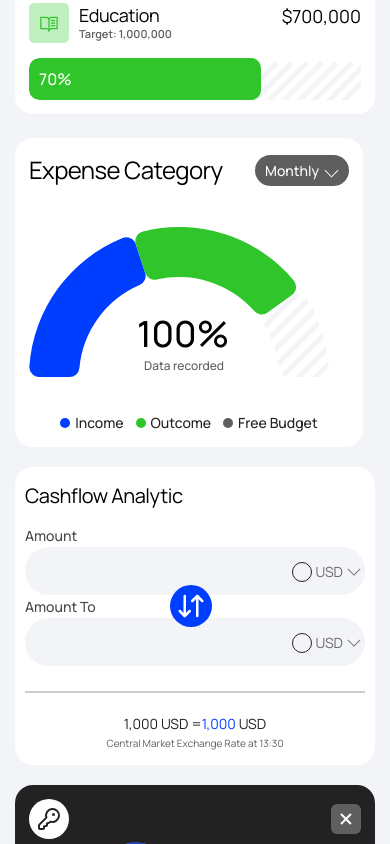
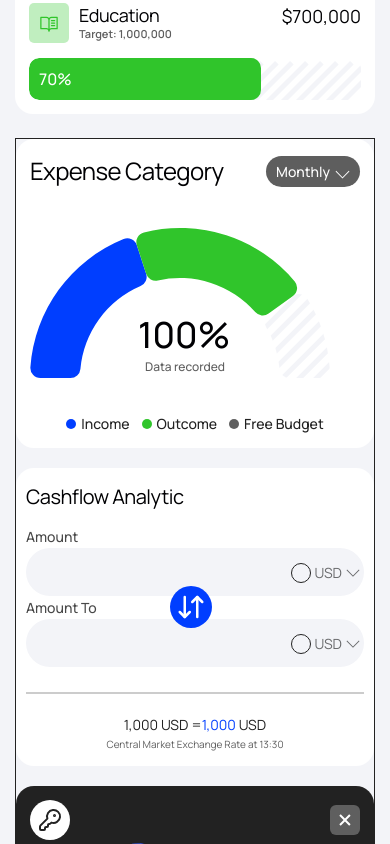
Before and after one commit to Smartlify07/Finance-Dashboard, a React (Vite) app: page / in a window 390 px wide. Shown: the part 1340-2184 px from the top of the page. Built offline with nearby package versions, Linux system fonts and the light colour scheme.

Commit message:
fix tablet

```diff
--- a/src/ui/dashboard/expense-category.tsx
+++ b/src/ui/dashboard/expense-category.tsx
@@ -5,7 +5,7 @@ import ExpenseCategoryIndicator from './expense-category-indicator';
 
 const ExpenseCategory = () => {
   return (
-    <Card className="bg-white col-span-5 flex flex-col gap-[1.4rem]">
+    <Card className="bg-white col-span-5 w-full md:w-auto flex flex-col gap-[1.4rem]">
       <div className="flex items-center w-full justify-between">
         <Card.Title
           title="Expense Category"
--- a/src/ui/dashboard/overview-main.tsx
+++ b/src/ui/dashboard/overview-main.tsx
@@ -15,7 +15,7 @@ const OverviewMain = () => {
             <IncomeAnalysis />
             <Savings />
           </div>
-          <div className="col-span-8  flex  flex-col  md:flex-row lg:items-start items-start gap-[2rem] border-black">
+          <div className="col-span-8  flex  flex-col  md:flex-row lg:items-start items-start gap-[2rem] border border-black">
             <ExpenseCategory />
             <div className="flex flex-col gap-[2rem]  lg:flex-col lg:gap-[1.4rem] w-full  lg:col-span-5  xl:gap-[2rem] xl:flex-row">
               <CashflowAnalytics />
```
